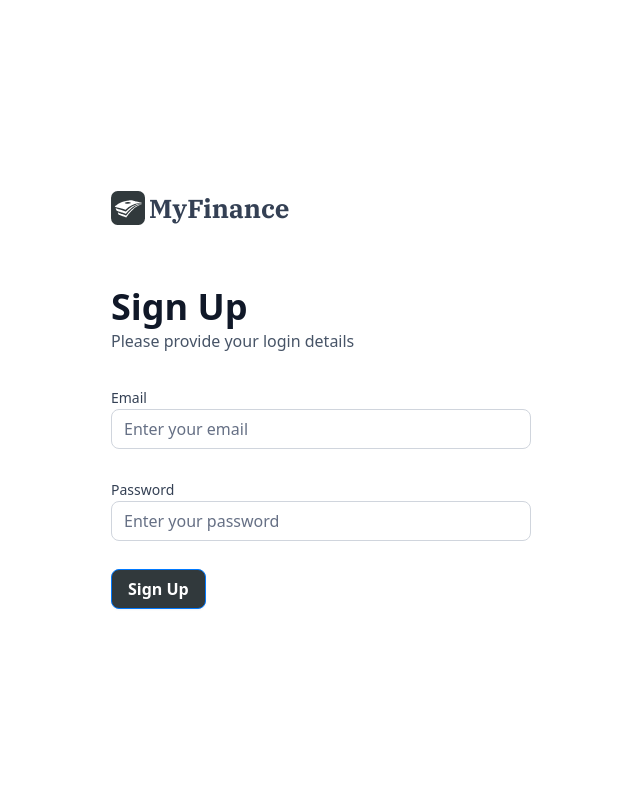
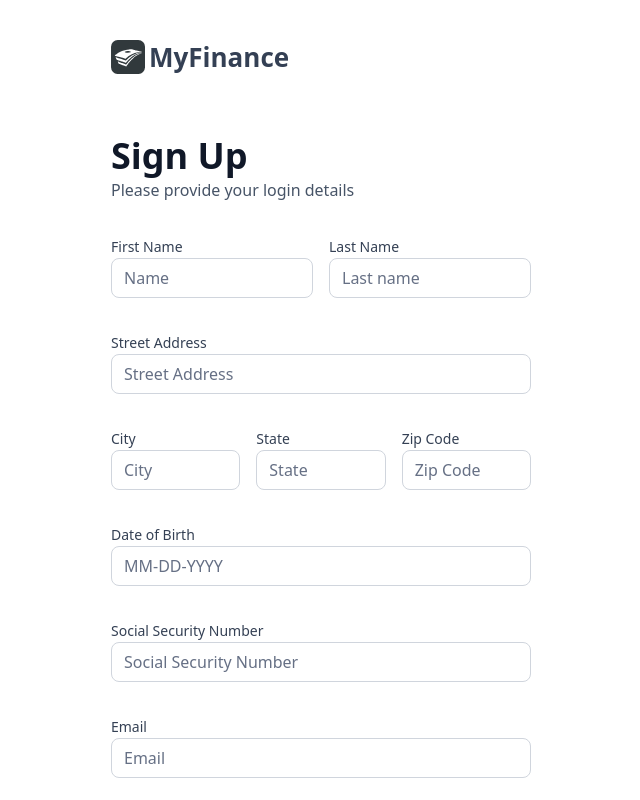
Before and after one commit to EricChv/my-finance, a Next.js app: page /sign-up in a window 1280 px wide. Shown: the top 800 px of the page, without its empty margins (319-959 px from the left). Built offline with nearby package versions, Linux system fonts and the light colour scheme.

Commit message:
feat: complete sign-up form with input validation

```diff
--- a/app/globals.css
+++ b/app/globals.css
@@ -370,7 +370,7 @@
   }
 
   .sidebar-logo {
-    @apply 2xl:text-26 font-ibm-plex-serif text-[26px] font-bold text-black-1 max-xl:hidden;
+    @apply 2xl:text-26 font-roboto text-[26px] font-bold text-black-1 max-xl:hidden;
   }
 
   .sidebar-link {
--- a/components/AuthForm.tsx
+++ b/components/AuthForm.tsx
@@ -1,4 +1,5 @@
 "use client"
+
 
 import Image from 'next/image'
 import Link from 'next/link'
@@ -22,19 +23,23 @@
 import { authFormSchema } from '@/lib/utils'
 import { Loader2 } from 'lucide-react'
 
+
+
 const AuthForm = ({ type }: {type: string }) => {
     const [user, setUser] = useState(null);
     const [isLoading, setIsLoading] = useState(false)
 
-        const form = useForm<z.infer<typeof authFormSchema>>({
-            resolver: zodResolver(authFormSchema),
+    const formSchema = authFormSchema(type);
+
+    const form = useForm<z.infer<typeof formSchema>>({
+        resolver: zodResolver(formSchema),
         defaultValues: {
             email: "",
             password: "",
         },
     })
 
-    function onSubmit(values: z.infer<typeof authFormSchema>) {
+    function onSubmit(values: z.infer<typeof formSchema>) {
         setIsLoading(true)
         console.log(values)
         setIsLoading(false)
@@ -42,7 +47,7 @@
 
 return (
     <section className="auth-form">
-        <header className="flex flex-col gap-5 md:gap-3"> {/* updated md:gap-8 to 3 */}
+        <header className="flex flex-col gap-4 md:gap-3"> {/* updated md:gap-8 to 3 */}
             <Link href="/" className="mb-12 cursor-pointer flex items-center gap-1">
                 <Image
                     src="/icons/logo.svg"
@@ -50,7 +55,7 @@
                     height={34}
                     alt="MyFinance logo"
                 />
-                <h1 className="text-26 font-ibm-plex-serif font-bold
+                <h1 className="text-26 font-roboto font-bold
                 text-black-2">MyFinance</h1>
             </Link>
 
@@ -78,24 +83,88 @@
         ): (
             <>
             <Form {...form}>
-            <form onSubmit={form.handleSubmit(onSubmit)} className="space-y-7">
-
+            <form onSubmit={form.handleSubmit(onSubmit)} className="space-y-8">
+                {type === 'sign-up' && (
+                    <>
+                        <div className = "flex gap-4">
                             <CustomInput
                             control={form.control}
-                name="email"
-                label="Email"
-                placeholder="Enter your email"
+                            name="FirstName"
+                            label="First Name"
+                            placeholder="Name"
                             />
 
                             <CustomInput
                             control={form.control}
-                name="password"
-                label="Password"
-                placeholder="Enter your password"
+                            name="LastName"
+                            label="Last Name"
+                            placeholder="Last name"
+                            />
+                        </div>
+
+                        <CustomInput
+                        control={form.control}
+                        name="Address1"
+                        label="Street Address"
+                        placeholder="Street Address"
                         />
 
-                <Button type="submit" disabled={isLoading}
-                className="form-btn">{isLoading ? (
+                        <div className="flex gap-4">
+                            <CustomInput
+                            control={form.control}
+                            name="City"
+                            label="City"
+                            placeholder="City"
+                            />
+
+                            <CustomInput
+                            control={form.control}
+                            name="State"
+                            label="State"
+                            placeholder="State"
+                            />
+
+                            <CustomInput
+                            control={form.control}
+                            name="ZipCode"
+                            label="Zip Code"
+                            placeholder="Zip Code"
+                            />
+                        </div>
+
+                        <CustomInput
+                        control={form.control}
+                        name="DateOfBirth"
+                        label="Date of Birth"
+                        placeholder="MM-DD-YYYY"
+                        />
+
+                        <CustomInput
+                        control={form.control}
+                        name="SSN"
+                        label="Social Security Number"
+                        placeholder="Social Security Number"
+                        />
+
+                    </>
+                )}
+
+                <CustomInput
+                control={form.control}
+                name="Email"
+                label="Email"
+                placeholder="Email"
+                />
+
+                <CustomInput
+                control={form.control}
+                name="Password"
+                label="Password"
+                placeholder="Password"
+                />
+
+                <div className="flex flex-col gap-4">
+                    <Button type="submit" disabled={isLoading} className="form-btn">{isLoading ? (
                     <>
                         <Loader2 size={20}
                         className="animate-spin"/> &nbsp;
@@ -103,8 +172,19 @@
                     </>
                     ) : type === "sign-in" ? "Sign In" : "Sign Up"}
                     </Button>
+                </div>
             </form>
         </Form>
+            <footer className="flex justify-center gap-1">
+                <p className="text-14 font-normal text-gray-600">
+                    {type === "sign-in"
+                    ? "Don't have an account?"
+                    : "Already have an account?"}
+                </p>
+                <Link href={type === "sign-in" ? "/sign-up" : "/sign-in"} className="form-link">
+                    {type === "sign-in" ? "Sign up" : "Sign in"}
+                </Link>
+            </footer>
             </>
         )}
     </section>
--- a/components/CustomInput.tsx
+++ b/components/CustomInput.tsx
@@ -6,9 +6,11 @@
 import { z } from "zod"
 import { authFormSchema } from '@/lib/utils'
 
+const formSchema = authFormSchema("sign-up")
+
 interface CustomInput {
-    control: Control<z.infer<typeof authFormSchema>>,
-    name: FieldPath<z.infer<typeof authFormSchema>>,
+    control: Control<z.infer<typeof formSchema>>,
+    name: FieldPath<z.infer<typeof formSchema>>,
     label: string,
     placeholder: string,
 }
--- a/lib/utils.ts
+++ b/lib/utils.ts
@@ -195,7 +195,17 @@
   return date > twoDaysAgo ? "Processing" : "Success";
 };
 
-export const authFormSchema = z.object({
+export const authFormSchema = (type: string) => z.object({
+  // sign up
+  FirstName: type === "sign-in" ? z.string().optional() : z.string().min(3),
+  LastName: type === "sign-in" ? z.string().optional() : z.string().min(3),
+  Address1: type === "sign-in" ? z.string().optional() : z.string().min(10),
+  City: type === "sign-in" ? z.string().optional() : z.string().min(5),
+  State: type === "sign-in" ? z.string().optional() : z.string().min(2).max(2),
+  ZipCode: type === "sign-in" ? z.string().optional() : z.string().max(5),
+  DateOfBirth: type === "sign-in" ? z.string().optional() : z.string().min(8).max(8),
+  SSN: type === "sign-in" ? z.string().optional() : z.string().min(9).max(9),
+  // both sign in and sign up
   email: z.string().email(),
   password: z.string().min(8)
   })
--- a/package.json
+++ b/package.json
@@ -24,6 +24,8 @@
     "react-chartjs-2": "^5.2.0",
     "react-dom": "^18",
     "react-hook-form": "^7.53.1",
+    "react-i": "^0.2.1",
+    "react-input-mask": "^2.0.4",
     "react-slot-counter": "^3.0.1",
     "shadcn-ui": "^0.9.2",
     "tailwind-merge": "^2.5.4",
--- a/tailwind.config.ts
+++ b/tailwind.config.ts
@@ -86,6 +86,7 @@
       fontFamily: {
         inter: "var(--font-inter)",
         "ibm-plex-serif": "var(--font-ibm-plex-serif)",
+        roboto: "var(--font-roboto)",
       },
       keyframes: {
         "accordion-down": {
```
Also changed, not shown: 1 other file (tests, documents, lock files or other folders). Lines whose indentation alone changed are shown as unchanged.
